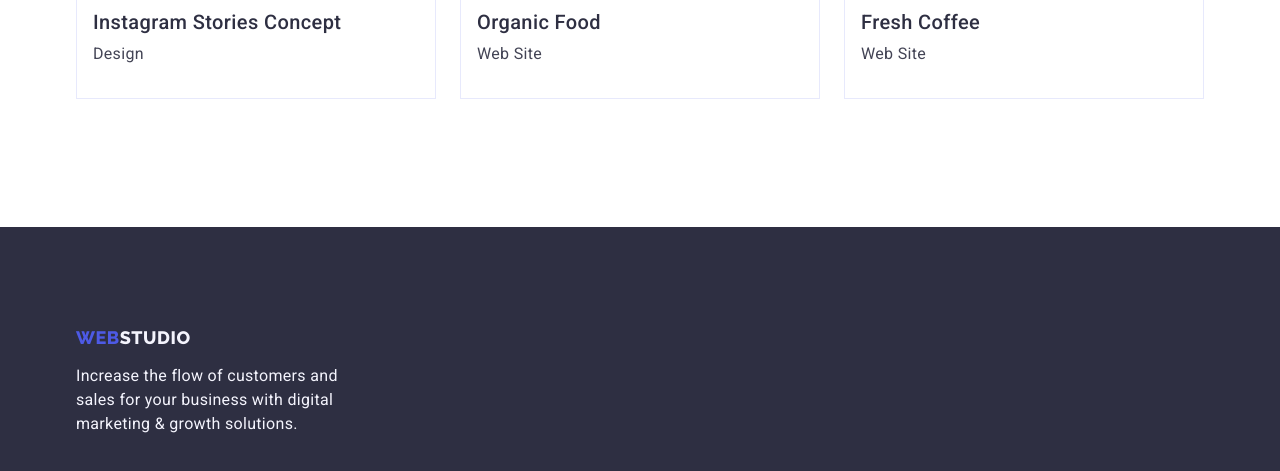
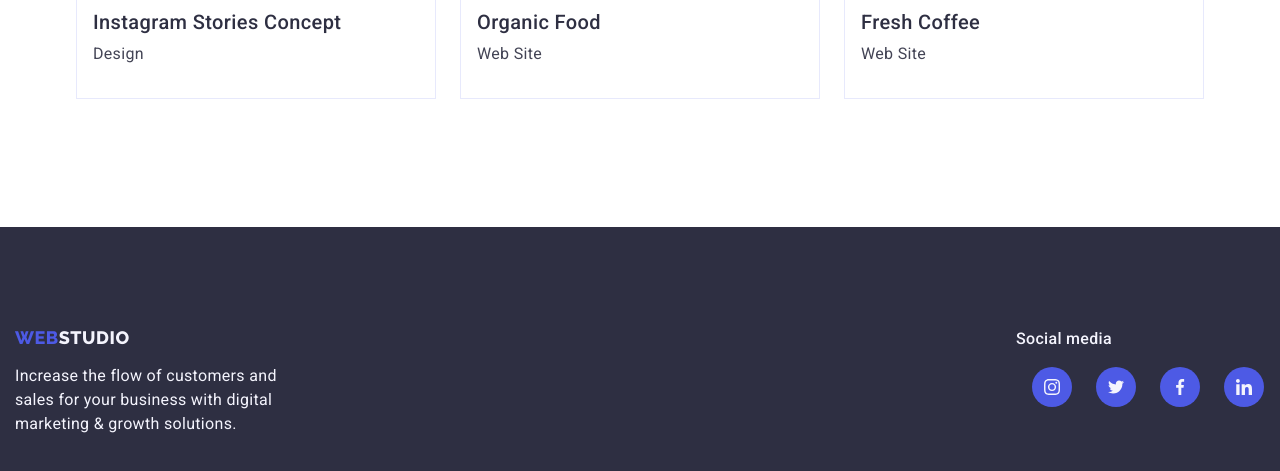
Before and after one commit to Charlosus/goit-markup-hm-5, a plain HTML site: page portfolio.html in a window 1280 px wide. Shown: the part 1566-2037 px from the top of the page. Drawn offline with nearby package versions, Linux system fonts and the light colour scheme.

Commit message:
Update portfolio.html

```diff
--- a/portfolio.html
+++ b/portfolio.html
@@ -195,7 +195,7 @@
       </section>
     </main>
     <footer class="footer">
-      <div class="container">
+      <div class="container footer-container">
         <a class="logo link footer-logo" href="./index.html"
           >Web<span class="logo_studio_footer">Studio</span></a
         >
@@ -204,6 +204,39 @@
           digital marketing & growth solutions.
         </p>
       </div>
+      <div class="social-network-footer">
+        <p class="footer_paragraf footer-header">Social media</p>
+        <ul class="list social-network-links footer-links">
+          <li class="social-network-item">
+            <a class="link social-network-link footer-link-hover" href="">
+              <svg class="social-network-svg" width="16" height="16">
+                <use href="./images/icons.svg#icon-instagram"></use>
+              </svg>
+            </a>
+          </li>
+          <li class="social-network-item">
+            <a class="link social-network-link footer-link-hover" href="">
+              <svg class="social-network" width="16" height="16">
+                <use href="./images/icons.svg#icon-twitter"></use>
+              </svg>
+            </a>
+          </li>
+          <li class="social-network-item">
+            <a class="link social-network-link footer-link-hover" href="">
+              <svg class="social-network-svg" width="16" height="16">
+                <use href="./images/icons.svg#icon-facebook"></use>
+              </svg>
+            </a>
+          </li>
+          <li class="social-network-item">
+            <a class="link social-network-link footer-link-hover" href="">
+              <svg class="social-network-svg" width="16" height="16">
+                <use href="./images/icons.svg#icon-linkedin"></use>
+              </svg>
+            </a>
+          </li>
+        </ul>
+      </div>
     </footer>
   </body>
 </html>
```
